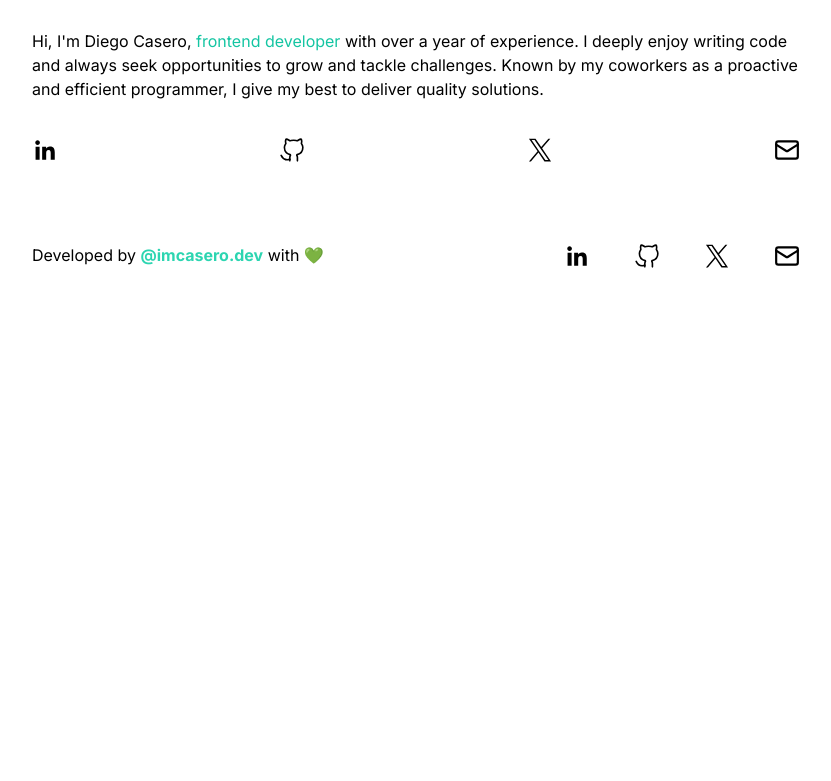
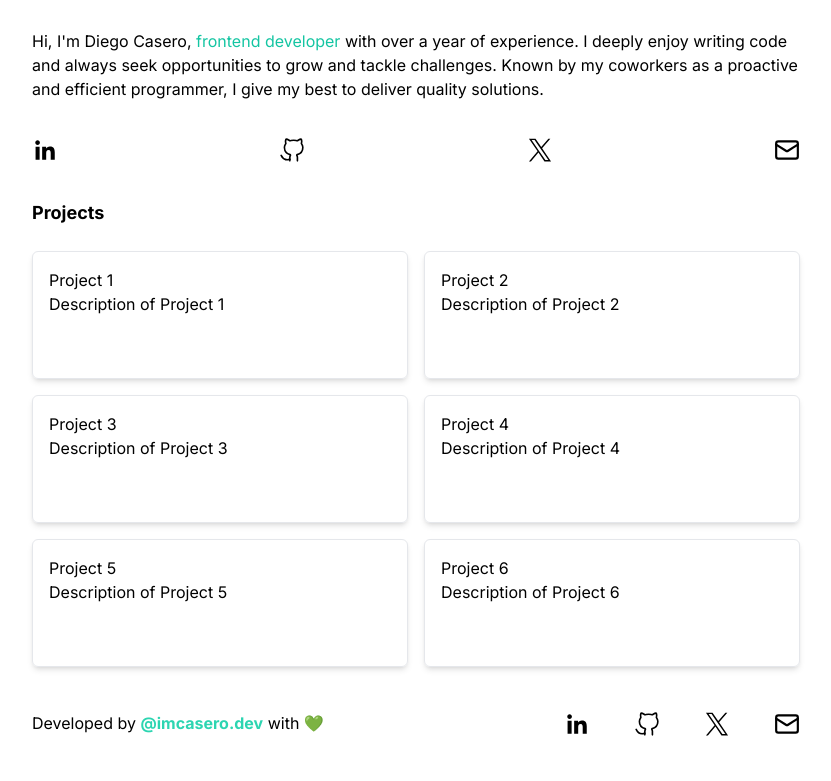
Before and after one commit to imcasero/my-website, an Astro site: page / in a window 1280 px wide. Shown: the part 455-1236 px from the top of the page, without its empty margins (224-1055 px from the left). Before the commit the page ends 800 px from the top, so only its background shows below. Built offline with nearby package versions, Linux system fonts and the light colour scheme; Astro itself is replaced by a stand-in of ours.

Commit message:
feat: add Projects section

```diff
--- /dev/null
+++ b/src/components/Projects.astro
@@ -0,0 +1,21 @@
+---
+import Card from "./ui/Card.astro";
+
+const projects = [
+  { "title": "Project 1", "description": "Description of Project 1" },
+  { "title": "Project 2", "description": "Description of Project 2" },
+  { "title": "Project 3", "description": "Description of Project 3" },
+  { "title": "Project 4", "description": "Description of Project 4" },
+  { "title": "Project 5", "description": "Description of Project 5" },
+  { "title": "Project 6", "description": "Description of Project 6" }
+];
+---
+
+<section>
+  <h2 class="font-semibold text-lg mb-6">Projects</h2>
+  <div class="grid grid-cols-1 md:grid-cols-2 gap-4">
+    {projects.map(project => (
+      <Card title={project.title} description={project.description} />
+    ))}
+  </div>
+</section>
--- /dev/null
+++ b/src/components/ui/Card.astro
@@ -0,0 +1,8 @@
+---
+const { title, description } = Astro.props;
+---
+
+<div class="border p-4 rounded-md shadow-md h-32">
+  <h3 >{title}</h3>
+  <p>{description}</p>
+</div>
--- a/src/pages/index.astro
+++ b/src/pages/index.astro
@@ -1,5 +1,6 @@
 ---
 import Home from "@components/Home.astro";
+import Projects from "@components/Projects.astro";
 import Layout from "@layouts/Layout.astro";
 
 
@@ -7,5 +8,5 @@ import Layout from "@layouts/Layout.astro";
 
 <Layout title="imcasero.dev">
   <Home />
-
+  <Projects/>
 </Layout>
```
